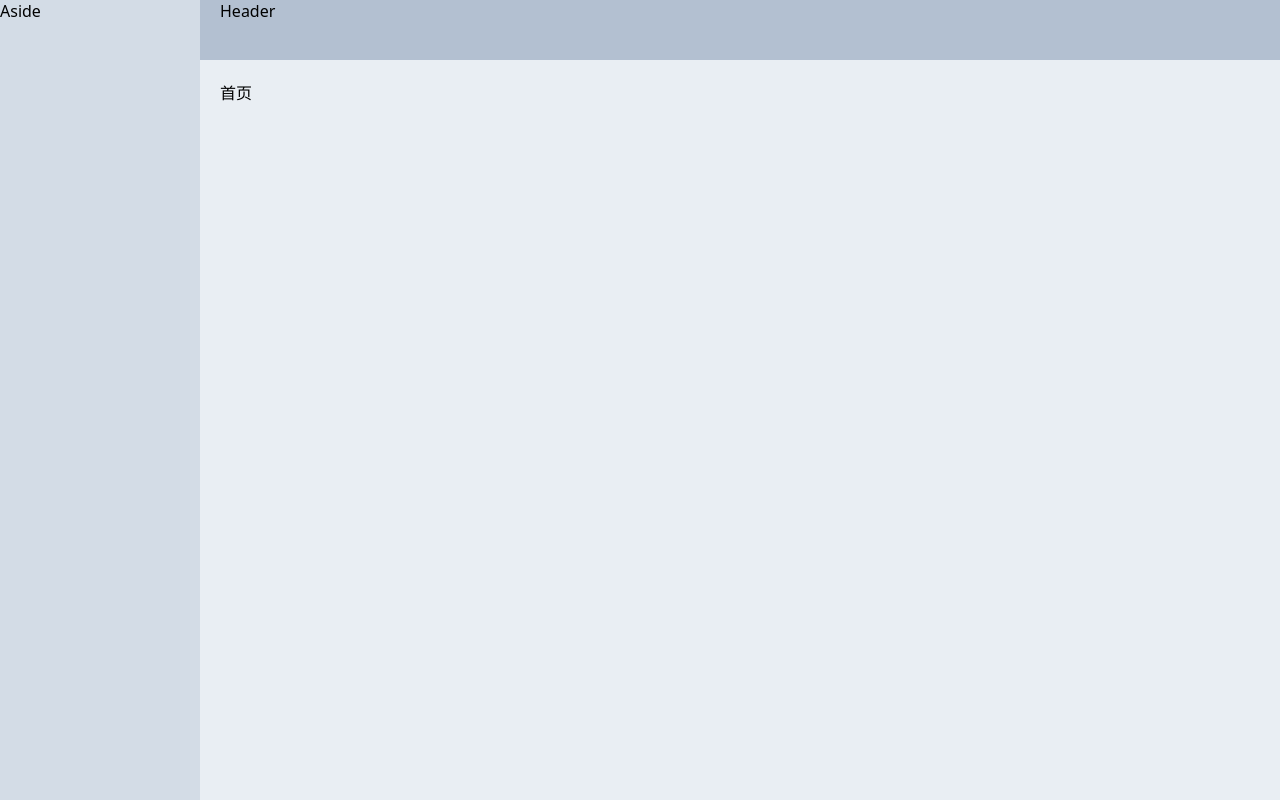
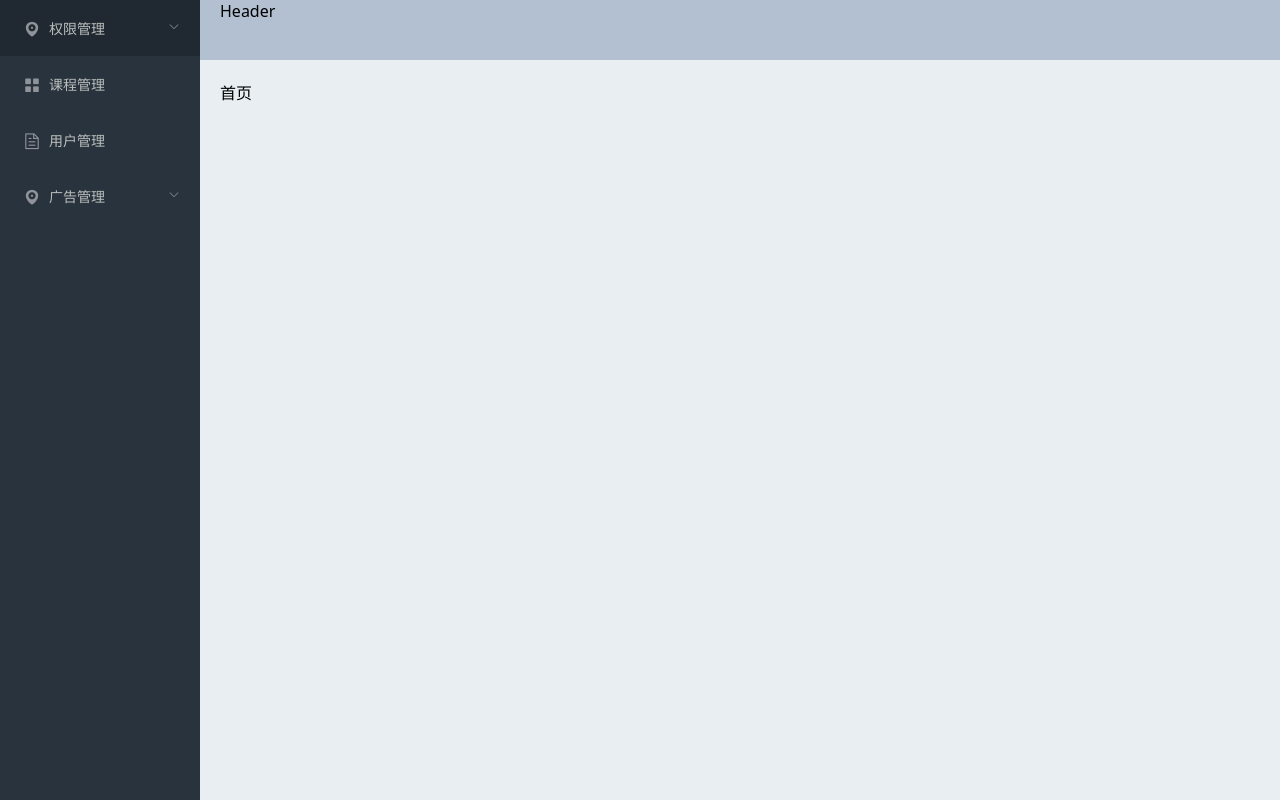
Before and after one commit to ppambler/edu-boss-fed, a Vue app: page /#/ in a window 1280 px wide. Built offline with nearby package versions, Linux system fonts and the light colour scheme.

Commit message:
布局-侧边栏菜单

```diff
--- /dev/null
+++ b/src/layout/components/app-aside.vue
@@ -0,0 +1,81 @@
+<template>
+  <div class="aside">
+    <el-menu
+      default-active="4"
+      @open="handleOpen"
+      @close="handleClose"
+      background-color="#28333e"
+      text-color="#bbbfbc"
+      active-text-color="#f7f8f8"
+      router
+    >
+      <el-submenu index="1">
+        <template slot="title">
+          <i class="el-icon-location"></i>
+          <span>权限管理</span>
+        </template>
+        <el-menu-item index="/role">
+          <i class="el-icon-setting"></i>
+          <span slot="title">角色管理</span>
+        </el-menu-item>
+        <el-menu-item index="/menu">
+          <i class="el-icon-setting"></i>
+          <span slot="title">菜单管理</span>
+        </el-menu-item>
+        <el-menu-item index="/resource">
+          <i class="el-icon-setting"></i>
+          <span slot="title">资源管理</span>
+        </el-menu-item>
+      </el-submenu>
+      <el-menu-item index="/course">
+        <i class="el-icon-menu"></i>
+        <span slot="title">课程管理</span>
+      </el-menu-item>
+      <el-menu-item index="/user">
+        <i class="el-icon-document"></i>
+        <span slot="title">用户管理</span>
+      </el-menu-item>
+      <el-submenu index="4">
+        <template slot="title">
+          <i class="el-icon-location"></i>
+          <span>广告管理</span>
+        </template>
+        <el-menu-item index="/advert">
+          <i class="el-icon-setting"></i>
+          <span slot="title">广告列表</span>
+        </el-menu-item>
+        <el-menu-item index="/advert-space">
+          <i class="el-icon-setting"></i>
+          <span slot="title">广告位列表</span>
+        </el-menu-item>
+      </el-submenu>
+    </el-menu>
+  </div>
+</template>
+
+<script lang="ts">
+import Vue from 'vue'
+export default Vue.extend({
+  name: 'AppAside',
+  methods: {
+    handleOpen (key: string, keyPath: string): void {
+      console.log(key, keyPath)
+    },
+    handleClose (key: string, keyPath: string): void {
+      console.log(key, keyPath)
+    }
+  }
+})
+</script>
+
+<style lang="scss" scoped>
+.aside {
+  .el-menu {
+    min-height: 100vh;
+    border-right: none;
+    .el-menu-item:hover {
+      color: #f7f8f8 !important;
+    }
+  }
+}
+</style>
--- a/src/layout/index.vue
+++ b/src/layout/index.vue
@@ -1,6 +1,6 @@
 <template>
   <el-container>
-    <el-aside width="200px">Aside</el-aside>
+    <el-aside width="200px"> <app-aside /></el-aside>
     <el-container>
       <el-header>Header</el-header>
       <el-main> <router-view /> </el-main>
@@ -10,8 +10,12 @@
 
 <script lang="ts">
 import Vue from 'vue'
+import AppAside from './components/app-aside.vue'
 export default Vue.extend({
-  name: 'LayoutIndex'
+  name: 'LayoutIndex',
+  components: {
+    AppAside
+  }
 })
 </script>
 
@@ -29,4 +33,7 @@
 .el-main {
   background: #e9eef3;
 }
+.el-aside {
+  background: #d3dce6;
+}
 </style>
--- a/src/styles/index.scss
+++ b/src/styles/index.scss
@@ -1,4 +1,5 @@
 @import "./variables.scss";
+@import "./reset.scss";
 
 // globals
 html {
```
